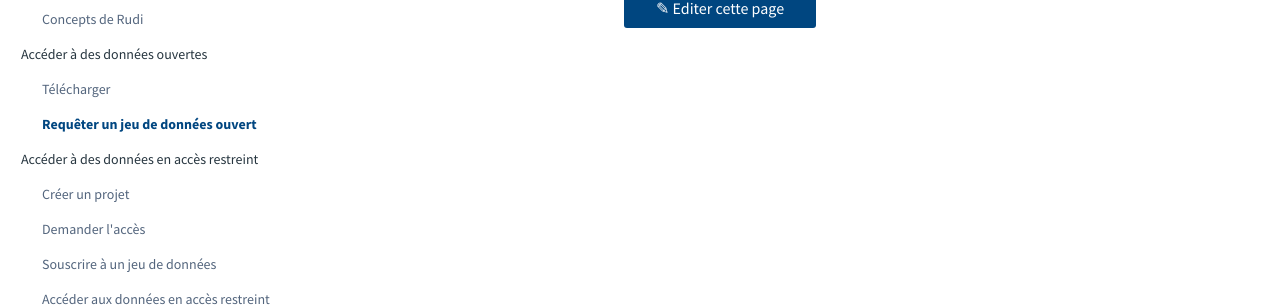
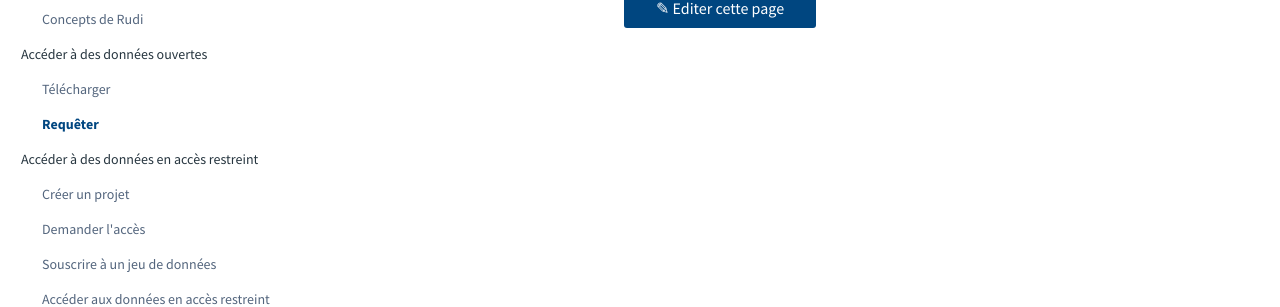
Before and after one commit to sigrennesmetropole/rudi_documentation, a Jekyll site: the page built from articles/_acces_donnee_ouverte/requeter.md, in a window 1280 px wide. Shown: the part 522-829 px from the top of the page. Built offline with Jekyll 4.4.1, drawn with Linux system fonts in a browser that asks for light colours.

Commit message:
Update requeter.md

```diff
--- a/articles/_acces_donnee_ouverte/requeter.md
+++ b/articles/_acces_donnee_ouverte/requeter.md
@@ -1,6 +1,6 @@
 ---
 order: 2
-title: Requêter un jeu de données ouvert
+title: Requêter
 ---
 
 # Requêter un jeu de donnée ouvert
```
